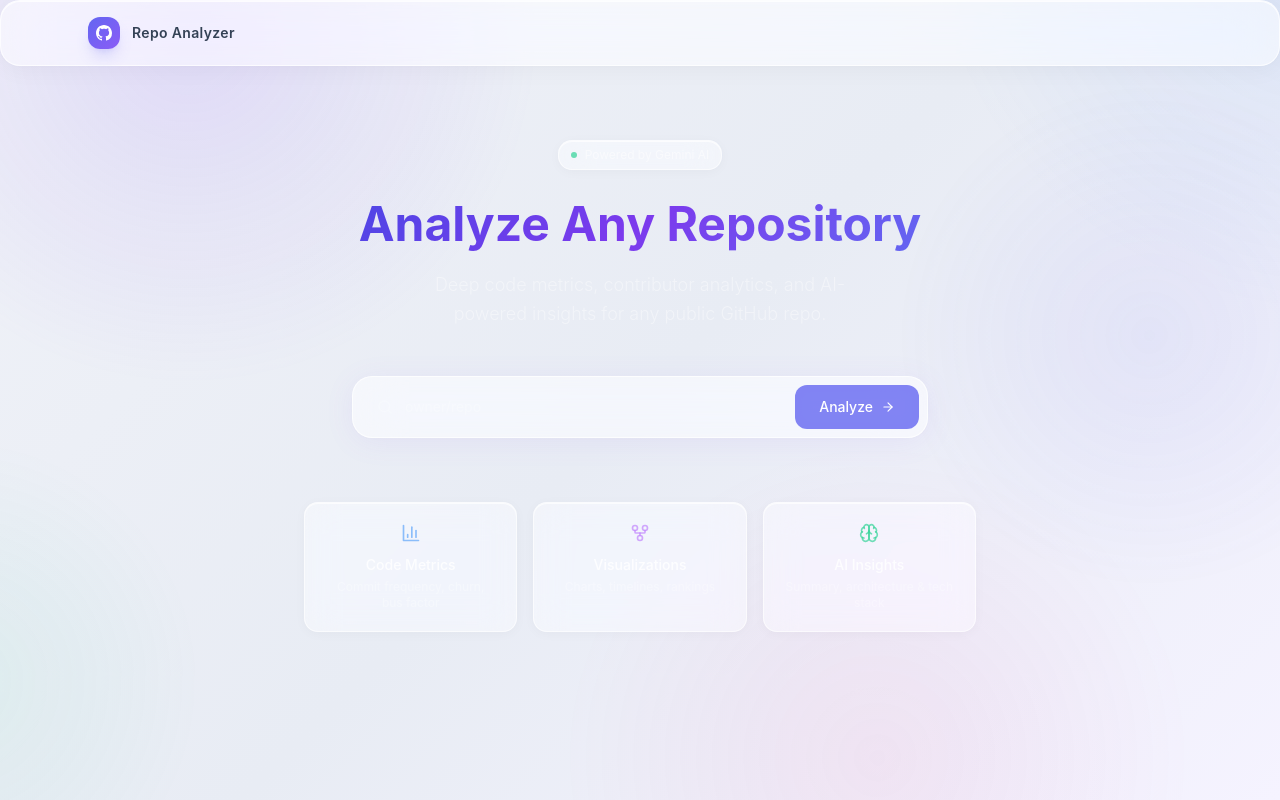
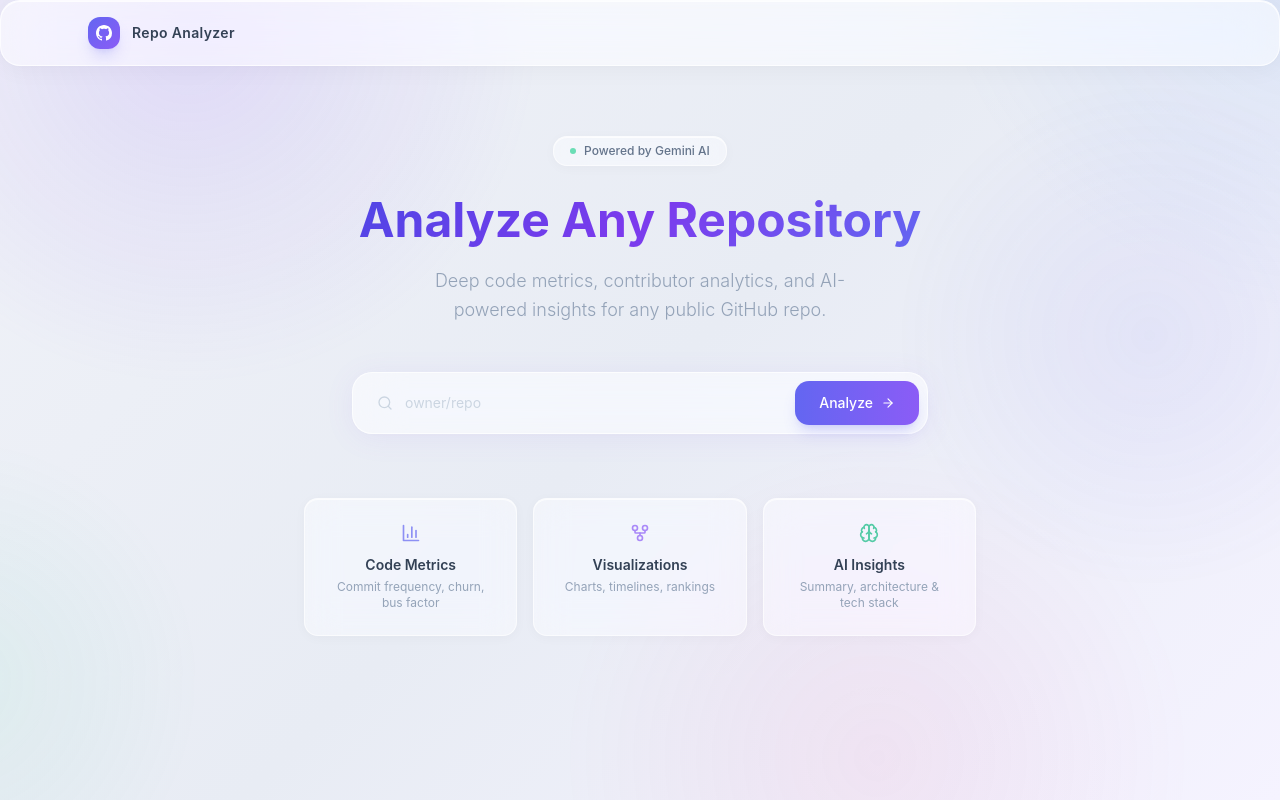
Before and after one commit to bekgm/github_repo_analyzer, a React (Vite) app in the folder frontend/: page / in a window 1280 px wide. Built offline with nearby package versions, Linux system fonts and the light colour scheme; no server answers.

Commit message:
Enhance UI styles for improved readability and aesthetics on Analysis and Home pages

```diff
--- a/frontend/src/pages/AnalysisPage.tsx
+++ b/frontend/src/pages/AnalysisPage.tsx
@@ -41,8 +41,8 @@ export default function AnalysisPage() {
     return (
       <div className="flex items-center justify-center min-h-[50vh]">
         <div className="glass p-8 text-center max-w-sm">
-          <AlertCircle className="w-10 h-10 text-red-400/70 mx-auto mb-3" />
-          <p className="text-white/60 text-sm">{error}</p>
+          <AlertCircle className="w-10 h-10 text-red-400 mx-auto mb-3" />
+          <p className="text-slate-600 text-sm">{error}</p>
         </div>
       </div>
     );
@@ -52,8 +52,8 @@ export default function AnalysisPage() {
     return (
       <div className="flex flex-col items-center justify-center min-h-[50vh]">
         <div className="glass p-10 text-center">
-          <Loader2 className="w-8 h-8 text-indigo-400/60 animate-spin mx-auto mb-4" />
-          <p className="text-white/40 text-sm">
+          <Loader2 className="w-8 h-8 text-indigo-500 animate-spin mx-auto mb-4" />
+          <p className="text-slate-400 text-sm">
             {analysis?.status === 'in_progress'
               ? 'Analyzing repository...'
               : 'Loading analysis...'}
@@ -67,9 +67,9 @@ export default function AnalysisPage() {
     return (
       <div className="flex items-center justify-center min-h-[50vh]">
         <div className="glass p-8 text-center max-w-sm">
-          <AlertCircle className="w-10 h-10 text-red-400/70 mx-auto mb-3" />
-          <p className="text-white/70 text-sm font-medium mb-1">Analysis failed</p>
-          <p className="text-white/30 text-xs">{analysis.error_message}</p>
+          <AlertCircle className="w-10 h-10 text-red-400 mx-auto mb-3" />
+          <p className="text-slate-700 text-sm font-medium mb-1">Analysis failed</p>
+          <p className="text-slate-400 text-xs">{analysis.error_message}</p>
         </div>
       </div>
     );
@@ -79,8 +79,8 @@ export default function AnalysisPage() {
     <div className="space-y-8">
       {/* Header */}
       <div>
-        <h2 className="text-2xl font-semibold text-gradient mb-1">Analysis Results</h2>
-        <p className="text-white/30 text-sm">
+        <h2 className="text-2xl font-bold text-gradient mb-1">Analysis Results</h2>
+        <p className="text-slate-400 text-sm">
           {analysis.commits_count} commits &middot;{' '}
           {analysis.completed_at
             ? new Date(analysis.completed_at).toLocaleString()
--- a/frontend/src/pages/HomePage.tsx
+++ b/frontend/src/pages/HomePage.tsx
@@ -34,14 +34,14 @@ export default function HomePage() {
     <div className="flex flex-col items-center justify-center min-h-[70vh]">
       {/* Hero */}
       <div className="text-center mb-12">
-        <div className="inline-flex items-center gap-2 px-3 py-1.5 rounded-full glass-sm text-xs text-white/50 mb-6">
+        <div className="inline-flex items-center gap-2 px-4 py-1.5 rounded-full glass-sm text-xs text-slate-500 mb-6 font-medium">
           <span className="w-1.5 h-1.5 rounded-full bg-emerald-400 animate-pulse-soft" />
           Powered by Gemini AI
         </div>
         <h2 className="text-5xl font-bold text-gradient mb-4 leading-tight">
           Analyze Any Repository
         </h2>
-        <p className="text-white/40 text-lg max-w-md mx-auto font-light leading-relaxed">
+        <p className="text-slate-400 text-lg max-w-md mx-auto font-light leading-relaxed">
           Deep code metrics, contributor analytics, and AI-powered insights
           for any public GitHub repo.
         </p>
@@ -51,13 +51,13 @@ export default function HomePage() {
       <form onSubmit={handleSubmit} className="w-full max-w-xl mb-16">
         <div className="glass p-2 flex gap-2 glow-purple">
           <div className="relative flex-1">
-            <Search className="absolute left-4 top-1/2 -translate-y-1/2 w-4 h-4 text-white/20" />
+            <Search className="absolute left-4 top-1/2 -translate-y-1/2 w-4 h-4 text-slate-300" />
             <input
               type="text"
               value={input}
               onChange={(e) => setInput(e.target.value)}
               placeholder="owner/repo"
-              className="w-full pl-11 pr-4 py-3 bg-transparent text-white placeholder-white/25
+              className="w-full pl-11 pr-4 py-3 bg-transparent text-slate-700 placeholder-slate-300
                          focus:outline-none text-sm"
               disabled={loading}
             />
@@ -65,9 +65,10 @@ export default function HomePage() {
           <button
             type="submit"
             disabled={loading}
-            className="px-6 py-3 bg-indigo-500/80 hover:bg-indigo-500 text-white text-sm font-medium
-                       rounded-xl transition-all disabled:opacity-40 disabled:cursor-not-allowed
-                       flex items-center gap-2 backdrop-blur"
+            className="px-6 py-3 bg-gradient-to-r from-indigo-500 to-violet-500 hover:from-indigo-600 hover:to-violet-600
+                       text-white text-sm font-medium rounded-[14px] transition-all
+                       disabled:opacity-40 disabled:cursor-not-allowed
+                       flex items-center gap-2 shadow-lg shadow-indigo-500/20"
           >
             {loading ? (
               <Loader2 className="w-4 h-4 animate-spin" />
@@ -80,24 +81,24 @@ export default function HomePage() {
           </button>
         </div>
         {error && (
-          <p className="mt-3 text-red-400/80 text-xs text-center">{error}</p>
+          <p className="mt-3 text-red-500/80 text-xs text-center">{error}</p>
         )}
       </form>
 
       {/* Feature cards */}
       <div className="grid grid-cols-1 sm:grid-cols-3 gap-4 w-full max-w-2xl">
         {[
-          { icon: BarChart3, title: 'Code Metrics', desc: 'Commit frequency, churn, bus factor', color: 'text-blue-400/70' },
-          { icon: GitFork, title: 'Visualizations', desc: 'Charts, timelines, rankings', color: 'text-purple-400/70' },
-          { icon: Brain, title: 'AI Insights', desc: 'Summary, architecture & tech stack', color: 'text-emerald-400/70' },
+          { icon: BarChart3, title: 'Code Metrics', desc: 'Commit frequency, churn, bus factor', color: 'text-indigo-500' },
+          { icon: GitFork, title: 'Visualizations', desc: 'Charts, timelines, rankings', color: 'text-violet-500' },
+          { icon: Brain, title: 'AI Insights', desc: 'Summary, architecture & tech stack', color: 'text-emerald-500' },
         ].map((card) => (
           <div
             key={card.title}
-            className="glass-sm glass-hover p-5 text-center"
+            className="glass-sm glass-hover p-6 text-center"
           >
-            <card.icon className={`w-5 h-5 ${card.color} mx-auto mb-3`} />
-            <h3 className="text-white/80 text-sm font-medium mb-1">{card.title}</h3>
-            <p className="text-white/30 text-xs">{card.desc}</p>
+            <card.icon className={`w-5 h-5 ${card.color} mx-auto mb-3 opacity-70`} />
+            <h3 className="text-slate-700 text-sm font-semibold mb-1">{card.title}</h3>
+            <p className="text-slate-400 text-xs">{card.desc}</p>
           </div>
         ))}
       </div>
```
